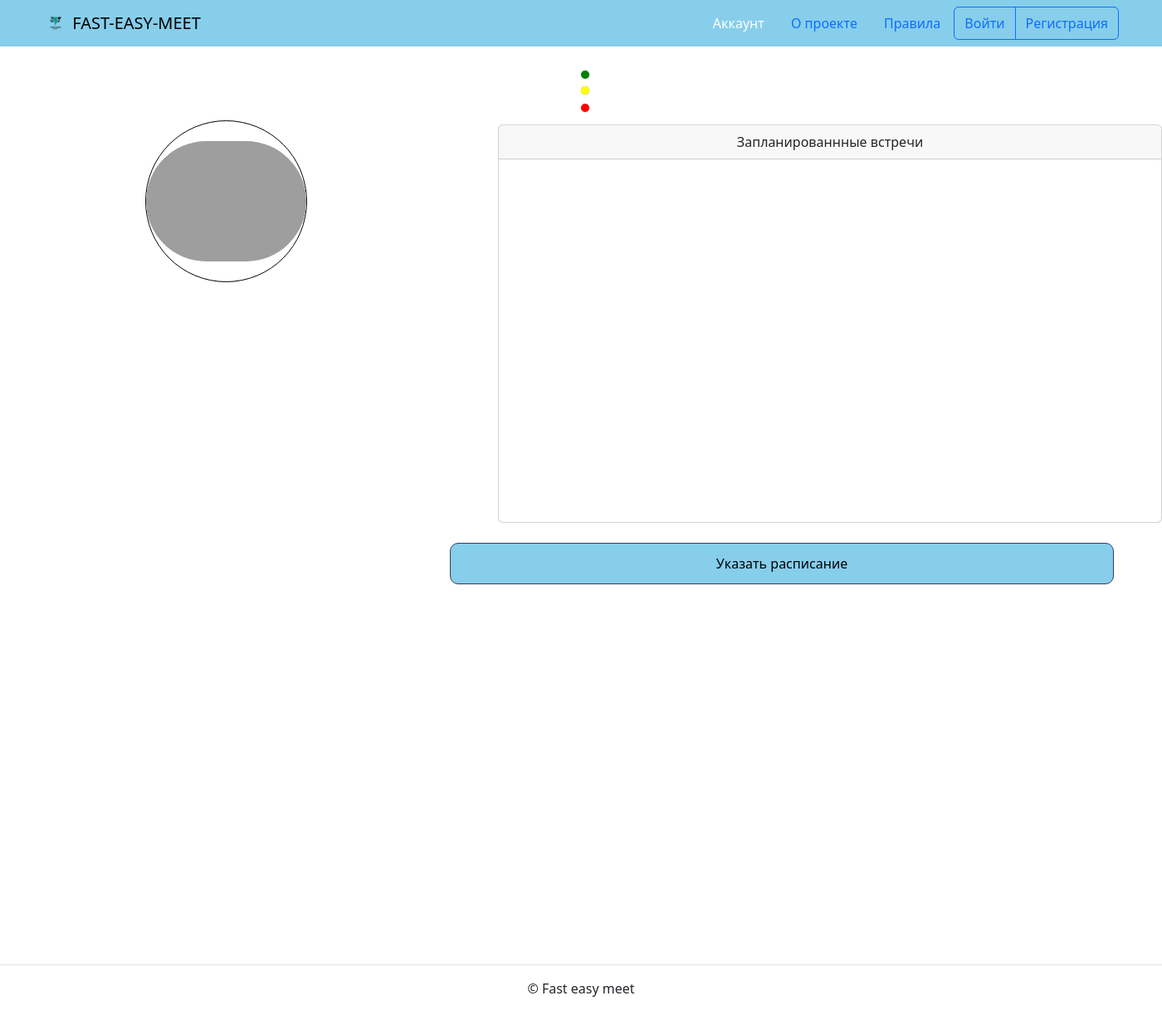
After one commit to Lobanov07/Fast-Easy-Meet, a Django app: page /pages/account/ in a window 1400 px wide. The commit adds this page. Shown: the whole page at 83% size. Run offline with Django 3.2, Linux system fonts and the light colour scheme; some libraries are stand-ins or nearby versions; grey boxes are pictures that could not be loaded.

Commit message:
Вёрстка недопиленная на момент: 15.10.2024

```diff
--- a/pages/urls.py
+++ b/pages/urls.py
@@ -8,5 +8,5 @@ urlpatterns = [
     path("pages/about/", views.AboutView.as_view(), name="about"),
     path("pages/rules/", views.RulesView.as_view(), name="rules"),
     path("", views.HomePage.as_view(), name="index"),
-
+    path("pages/account/", views.AccountView.as_view(), name="account")
 ]
--- a/pages/views.py
+++ b/pages/views.py
@@ -24,6 +24,9 @@ class RulesView(TemplateView):
     template_name = 'pages/rules.html'
 
 
+class AccountView(TemplateView):
+    template_name = 'pages/account.html'
+
 def page_not_found(request, exception):
     return render(request, 'pages/404.html', status=404)
 
--- a/templates/includes/header.html
+++ b/templates/includes/header.html
@@ -8,6 +8,11 @@
       </a>
       {% with request.resolver_match.view_name as view_name %}
         <ul class="nav  nav-pills">
+          <li class="nav-item"></li>
+            <a class="nav-link {% if view_name == 'pages:account' %} text-white {% endif %}" href="{% url 'pages:account' %}">
+              Аккаунт
+            </a>
+          </li>
           <li class="nav-item">
             <a class="nav-link {% if view_name == 'pages:about' %} text-white {% endif %}" href="{% url 'pages:about' %}">
               О проекте
--- /dev/null
+++ b/templates/pages/account.html
@@ -0,0 +1,77 @@
+{% extends "base.html" %}
+{% block title %}
+  Личный кабинет
+{% endblock %}
+{% block content %}
+  <style>
+  .card-body {
+  width: 195px;
+  height: 195px;
+  border: 1px solid black;
+  border-radius: 100%;
+  display: flex;
+  align-items: center;
+  justify-content: center;
+  position: absolute;
+  top: 145px;
+  left: 175px;
+  visibility:visible;
+  }
+  .round {
+    border-radius: 100px; /* радиус скругления */
+    box-shadow: 0 0 1px #666; /* Параметры тени */
+    align-items: center;
+    display: flex;
+    justify-content: center;
+    visibility:visible;
+  }
+  .profile_image_wrap {
+    background: #f9f8f8;
+    border-radius: 100px;
+    display: flex;
+    flex-shrink: 0;
+    justify-content: center;
+    margin-inline: auto;
+    overflow: hidden;
+    position: absolute;
+    text-align:center;
+  }
+  .sheet_button{
+  width: 800px;
+  height: 50px;
+  border-radius: 10px;
+  background-color: rgb(135, 206, 235);
+  border: 1px solid rgb(51, 61, 100);
+  display: flex;
+  align-items: center;
+  justify-content: center;
+  position: relative;
+  left: 490px;
+  top: 550px;
+}
+img{
+  max-width: 100%;
+}
+  </style>
+
+
+  <div class="card-body">
+    <img alt="logo" src="/staticfiles/img/46162.jpg" class="profile_image_wrap">
+  </div>
+
+  <div class="round" style="position: absolute; left: 700px; top: 85px;border: 5px solid green;">
+  </div>
+  <div class="round" style=" position: absolute; left: 700px;border: 5px solid yellow;">
+  </div>
+  <div class="round" style=" position: absolute; left: 700px; top: 125px;border: 5px solid red;">
+  </div>
+
+  <div class="card" style="width: 50rem; height: 30rem; position:absolute; top: 150px; left: 600px">
+    <div class="card-header">
+      <div align="center">Запланированнные встречи</div>
+    </div>
+  </div>
+<button class="sheet_button">Указать расписание</button>
+<div class="col d-flex justify-content-center" style="width: 40rem; height: 60rem;">
+</div>
+{% endblock %}
```
Also changed, not shown: 1 other file.
